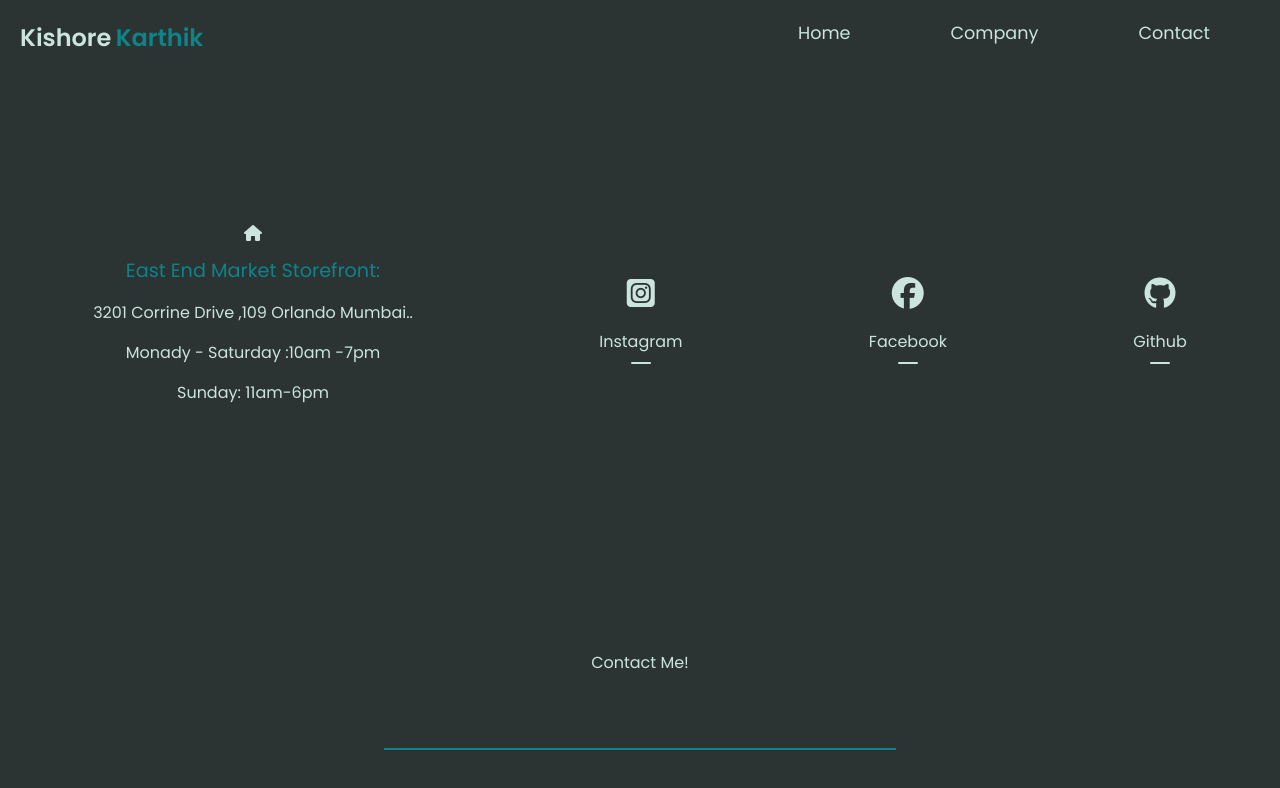
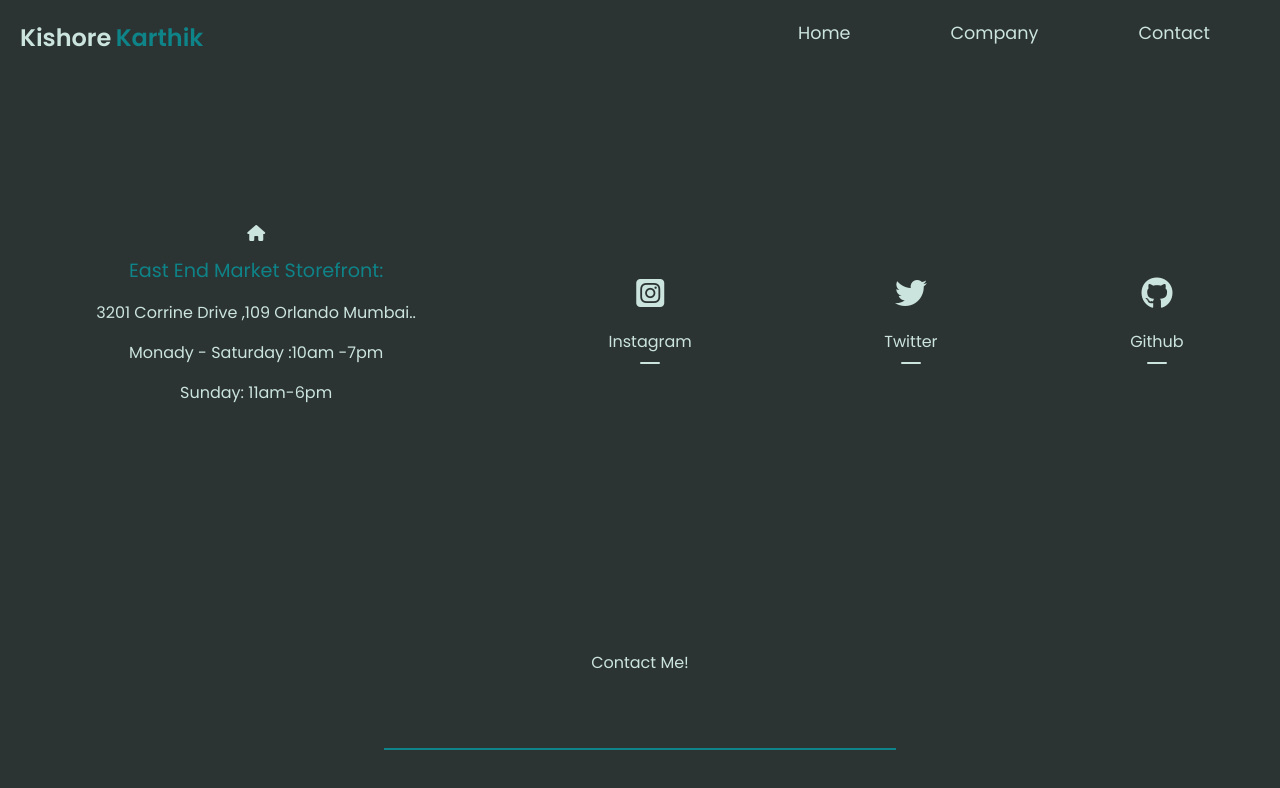
Before and after one commit to Kishorekarthik-04/Kishorekarthik-04.github.io, a plain HTML site: page contact.html in a window 1280 px wide. Drawn offline with Linux system fonts and the light colour scheme.

Commit message:
added twitter

```diff
--- a/contact.html
+++ b/contact.html
@@ -5,7 +5,7 @@
 		<meta http-equiv="X-UA-Compatible" content="IE=edge" />
 		<meta name="viewport" content="width=device-width, initial-scale=1.0" />
 		<link rel="stylesheet" href="styles2.css" />
-         <link rel="icon" type="image/x-icon" href="/images/favicon.ico">
+		<link rel="icon" type="image/x-icon" href="/images/favicon.ico" />
 		<title>Kishore Karthick</title>
 		<script
 			src="https://kit.fontawesome.com/9dd20ad70d.js"
@@ -41,16 +41,16 @@
 					</div>
 					<div id="instagram" class="domain" onclick="instagram">
 						<i class="fa-brands fa-square-instagram"></i>
-						<a href="https://www.instagram.com/private.kishorekarthik/" target="_blank"
+						<a
+							href="https://www.instagram.com/private.kishorekarthik/"
+							target="_blank"
 							>Instagram</a
 						>
 					</div>
 					<div id="linkedin" class="domain">
-						<i class="fa-brands fa-facebook"></i>
-						<a
-							href="https://www.facebook.com/profile.php?id=100091440124577"
-							target="_blank"
-							>Facebook</a
+						<i class="fa-brands fa-twitter"></i>
+						<a href="https://twitter.com/kishore42311546" target="_blank"
+							>Twitter</a
 						>
 					</div>
 					<div id="github" class="domain">
```
